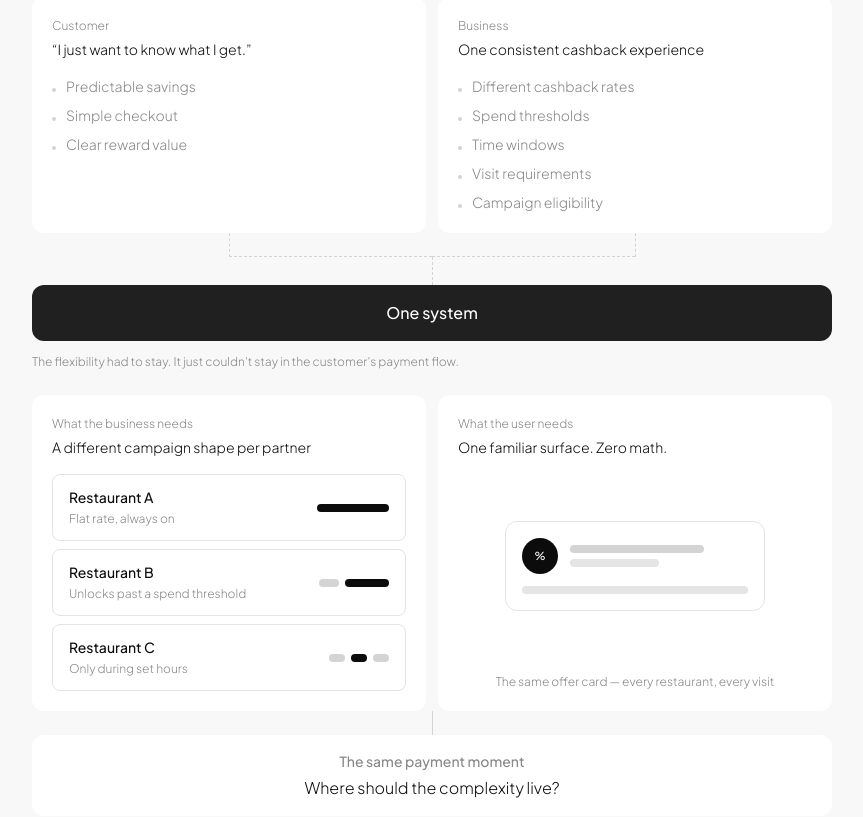
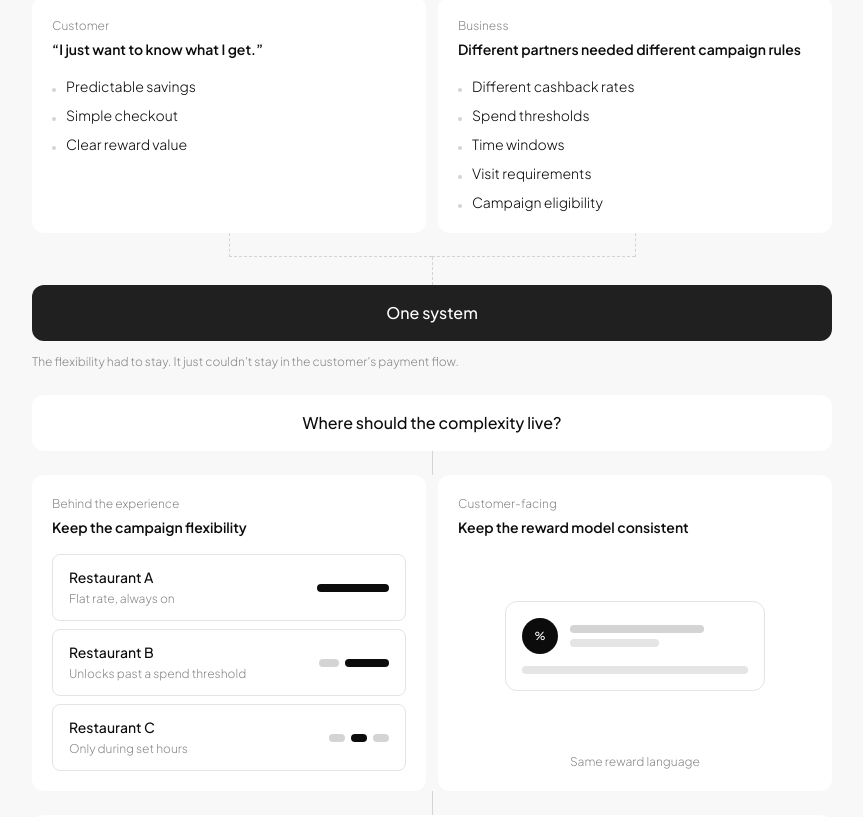
Before and after one commit to siyayang0420/siya-portfolio, a Next.js app: page /simplifying-a-consumer-fintech-reward-engine in a window 1280 px wide. Shown: the part 6760-7577 px from the top of the page, without its empty margins (208-1071 px from the left). Built offline with nearby package versions, Linux system fonts and the light colour scheme.

Commit message:
Clarify Bravo complexity framing

```diff
--- a/components/work/sections/BravoBothSides.tsx
+++ b/components/work/sections/BravoBothSides.tsx
@@ -23,7 +23,7 @@ const SIDES = [
   },
   {
     eyebrow: 'Business',
-    statement: 'One consistent cashback experience',
+    statement: 'Different partners needed different campaign rules',
     needs: [
       'Different cashback rates',
       'Spend thresholds',
@@ -44,7 +44,7 @@ export function BravoBothSides() {
           <div key={side.eyebrow} className="bg-white rounded-xl p-5 flex flex-col gap-4">
             <div className="flex flex-col gap-1">
               <span className="text-[12px] text-muted">{side.eyebrow}</span>
-              <span className="text-[14px] text-ink">{side.statement}</span>
+              <span className="text-[14px] font-semibold text-ink">{side.statement}</span>
             </div>
             <ul className="flex flex-col gap-2">
               {side.needs.map((need) => (
@@ -53,7 +53,7 @@ export function BravoBothSides() {
                     aria-hidden
                     className="mt-1.5 size-1 shrink-0 rounded-full bg-neutral-300"
                   />
-                  <span className="text-[14px] text-muted">{need}</span>
+                  <span className="text-[14px] ">{need}</span>
                 </li>
               ))}
             </ul>
--- a/components/work/sections/BravoTwoSides.tsx
+++ b/components/work/sections/BravoTwoSides.tsx
@@ -26,15 +26,27 @@ const PARTNERS = [
 export function BravoTwoSides() {
   return (
     <figure className="flex flex-col m-0">
+      {/* The question now leads. It used to sit at the bottom, which meant the
+          figure showed its answer and then asked what the answer should be —
+          asking first turns the two cards below into the reply. */}
+      <div className="bg-white rounded-xl px-5 py-4 text-center">
+        <span className="text-[16px] font-medium text-ink">
+          Where should the complexity live?
+        </span>
+      </div>
+      <div className="flex justify-center" aria-hidden="true">
+        <span className="w-px h-6 bg-neutral-300" />
+      </div>
+
       <div className="grid grid-cols-1 md:grid-cols-2 gap-3">
         {/* Business side — one differently-shaped campaign per partner */}
         <div className="bg-white rounded-xl p-5 flex flex-col gap-4">
           <div className="flex flex-col gap-1">
             <span className="text-[12px] text-muted">
-              What the business needs
+              Behind the experience
             </span>
-            <span className="text-[14px] text-ink">
-              A different campaign shape per partner
+            <span className="text-[14px] font-semibold text-ink">
+              Keep the campaign flexibility
             </span>
           </div>
           <div className="flex flex-col gap-2">
@@ -72,10 +84,10 @@ export function BravoTwoSides() {
         <div className="bg-white rounded-xl p-5 flex flex-col gap-4">
           <div className="flex flex-col gap-1">
             <span className="text-[12px] text-muted">
-              What the user needs
+              Customer-facing
             </span>
-            <span className="text-[14px] text-ink">
-              One familiar surface. Zero math.
+            <span className="text-[14px] font-semibold text-ink">
+              Keep the reward model consistent
             </span>
           </div>
           <div className="flex-1 flex items-center justify-center py-2">
@@ -96,27 +108,26 @@ export function BravoTwoSides() {
             </div>
           </div>
           <span className="text-[12px] text-muted text-center">
-            The same offer card — every restaurant, every visit
+            Same reward language
           </span>
         </div>
       </div>
 
-      {/* Both sides converge on the same moment */}
+      {/* Both sides converge on the answer */}
       <div className="flex justify-center" aria-hidden="true">
         <span className="w-px h-6 bg-neutral-300" />
       </div>
       <div className="bg-white rounded-xl px-5 py-4 flex flex-col items-center gap-1 text-center">
-        <span className="text-[14px] text-muted font-medium">
-          The same payment moment
+        <span className="text-[16px] font-medium text-ink">
+          Different rules underneath. One consistent reward model for customers.
         </span>
-        <span className="text-[16px] text-ink">
-          Where should the complexity live?
-        </span>
+        <span className="text-[14px] text-muted">The same payment moment</span>
       </div>
       <figcaption className="sr-only">
-        Each restaurant partner needs a differently shaped campaign, while the
-        user needs one familiar offer card. Both sides meet at the same payment
-        moment, raising the question of where the complexity should live.
+        Asking where the complexity should live: each restaurant partner needs a
+        differently shaped campaign, while the user needs one familiar offer
+        card. The answer is different rules underneath and one consistent reward
+        model for customers, both meeting at the same payment moment.
       </figcaption>
     </figure>
   );
```
